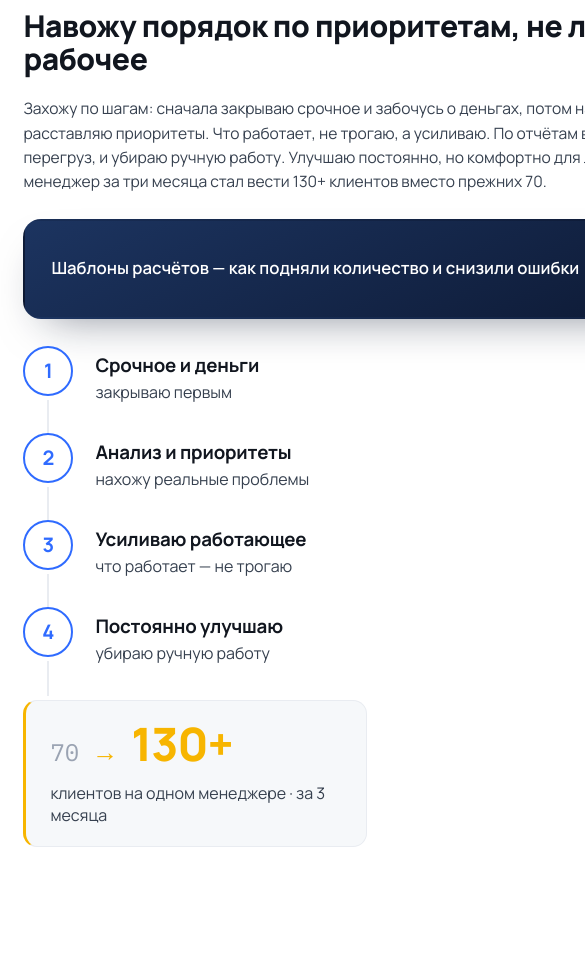
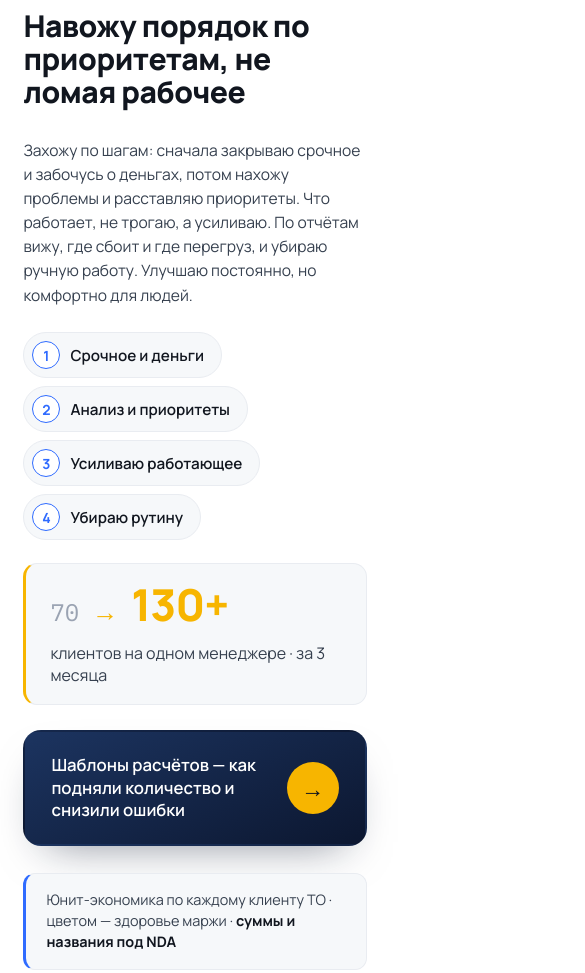
Before and after one commit to lexxshs-hue/web-lab, a plain HTML site: page index.html in a window 390 px wide. Shown: the part 3700-4673 px from the top of the page, 585 px wide, since content can reach past the window. Before the commit the page ends 4594 px from the top, so only its background shows below. Drawn offline with Linux system fonts and the light colour scheme.

Commit message:
deploy 20260609-124708

```diff
--- a/index.html
+++ b/index.html
@@ -161,24 +161,34 @@
   .viewer-close{ position:fixed; top:14px; right:14px; z-index:71; width:46px; height:46px; border-radius:50%;
     border:none; background:rgba(255,255,255,.16); color:#fff; font-size:24px; line-height:1; }
 
-  /* ===== ЭКРАН 05 (Приоритеты): лента шагов + результат ===== */
-  #s4 .text-col{ width:760px; }
-  #s4 h1{ font-size:54px; line-height:1.1; max-width:720px; }
-  #s4 .body{ max-width:720px; }
-  .flow{ position:absolute; left:960px; top:50%; transform:translateY(-50%); width:860px; display:flex; flex-direction:column; }
-  .step{ position:relative; display:flex; align-items:flex-start; gap:22px; padding-bottom:30px; }
-  .step:not(:last-of-type)::before{ content:""; position:absolute; left:24px; top:54px; bottom:-2px; width:2px; background:var(--line); }
-  .step-n{ flex:none; width:50px; height:50px; border-radius:50%; border:2px solid var(--accent); color:var(--accent);
-    background:#fff; display:flex; align-items:center; justify-content:center; font-weight:700; font-size:20px; z-index:1; }
-  .step-b{ padding-top:6px; }
-  .step-b b{ display:block; font-weight:700; font-size:21px; color:var(--ink); letter-spacing:-.01em; margin-bottom:3px; }
-  .step-b span{ font-size:16px; color:var(--body); }
-  .result{ margin-top:6px; display:flex; align-items:baseline; gap:13px; flex-wrap:wrap;
-    background:#F6F8FA; border:1px solid var(--line); border-left:3px solid var(--amber); border-radius:14px; padding:20px 24px; }
+  /* ===== ЭКРАН 05 (Приоритеты): таблица ТО СЛЕВА, текст + компактные шаги СПРАВА ===== */
+  #s4 .text-col{ left:980px; width:840px; }
+  #s4 h1{ font-size:54px; line-height:1.1; max-width:800px; }
+  #s4 .body{ max-width:820px; margin-top:30px; }
+  /* реальная таблица ТО — слева, плоская рамка на белом */
+  .to-art{ position:absolute; left:100px; top:50%; transform:translateY(-50%); width:800px;
+    display:flex; flex-direction:column; gap:16px; }
+  .to-cap{ background:#F6F8FA; border:1px solid var(--line); border-left:3px solid var(--accent); border-radius:12px;
+    padding:16px 20px; font-size:17px; line-height:1.45; color:var(--body); }
+  .to-cap b{ color:var(--ink); font-weight:700; }
+  .to-frame{ border:1px solid var(--line); border-radius:12px; overflow:hidden; box-shadow:0 20px 44px -30px rgba(13,23,48,.3); }
+  .to-frame img{ display:block; width:100%; height:auto; }
+  /* компактная лента шагов внутри текста (1→2→3→4) */
+  .steps-mini{ display:flex; flex-wrap:wrap; align-items:center; gap:10px 11px; margin-top:32px; max-width:840px; }
+  .sm{ display:inline-flex; align-items:center; gap:10px; background:#F6F8FA; border:1px solid var(--line);
+    border-radius:999px; padding:8px 17px 8px 8px; }
+  .sm i{ flex:none; width:28px; height:28px; border-radius:50%; background:#fff; border:1.5px solid var(--accent);
+    color:var(--accent); font-style:normal; font-weight:700; font-size:14px; display:flex; align-items:center; justify-content:center; }
+  .sm b{ font-weight:600; font-size:17px; color:var(--ink); }
+  .sm-arr{ color:var(--accent); font-weight:800; font-size:18px; }
+  /* результат 70→130 */
+  .result{ margin-top:30px; display:inline-flex; align-items:baseline; gap:13px; flex-wrap:wrap;
+    background:#F6F8FA; border:1px solid var(--line); border-left:3px solid var(--amber); border-radius:14px; padding:18px 24px; }
   .r-from{ font-family:'IBM Plex Mono',monospace; font-size:24px; color:var(--mute); }
   .r-arrow{ color:var(--amber); font-weight:800; font-size:26px; }
-  .r-to{ font-weight:800; font-size:46px; line-height:1; color:var(--amber); letter-spacing:-.02em; }
+  .r-to{ font-weight:800; font-size:44px; line-height:1; color:var(--amber); letter-spacing:-.02em; }
   .r-label{ font-size:16px; color:var(--body); align-self:center; }
+  #s4 .dig{ margin-top:30px; }
 
   /* ----- тёмная карта (метрика) ----- */
   .card{ container-type:size; position:absolute; left:810px; top:120px; width:1010px; height:840px;
@@ -260,11 +270,17 @@
     .modal-media video, .modal-media img{ max-height:none; width:100%; }
     .modal-media img{ cursor:zoom-in; }
 
-    /* экран 05: лента шагов в стек */
+    /* экран 05: таблица ТО + текст/шаги в стек */
+    #s4 .text-col{ left:auto; width:auto; }
     #s4 h1{ font-size:clamp(30px,7.2vw,44px); }
-    .flow{ position:static; transform:none; width:100%; }
-    .step-b b{ font-size:clamp(18px,4.8vw,21px); }
-    .r-to{ font-size:clamp(38px,12vw,46px); }
+    .to-art{ position:static; transform:none; width:100%; }
+    .to-cap{ font-size:clamp(14px,3.7vw,16px); }
+    .steps-mini{ margin-top:1.6em; gap:8px; flex-direction:column; align-items:flex-start; }
+    .sm b{ font-size:clamp(14px,3.9vw,16px); }
+    .sm-arr{ display:none; }
+    .result{ margin-top:1.4em; }
+    .r-to{ font-size:clamp(38px,12vw,44px); }
+    #s4 .dig{ margin-top:1.6em; }
 
     /* карта: авто-высота, вертикальный стек, читаемые размеры (не container-units) */
     .card{ container-type:normal; position:relative; left:auto; top:auto; width:100%; height:auto;
@@ -473,7 +489,7 @@
       </div>
     </section>
 
-    <!-- ===== ЭКРАН 05 · ПРИОРИТЕТЫ ===== -->
+    <!-- ===== ЭКРАН 05 · ПРИОРИТЕТЫ (таблица ТО слева, текст+шаги справа) ===== -->
     <section class="screen" id="s4">
       <div class="stage">
         <div class="corner">05 / 10</div>
@@ -481,19 +497,23 @@
         <div class="text-col">
           <div class="kicker">05 · приоритеты</div>
           <h1>Навожу порядок по приоритетам, не ломая рабочее</h1>
-          <p class="body">Захожу по шагам: сначала закрываю срочное и забочусь о деньгах, потом нахожу проблемы и расставляю приоритеты. Что работает, не трогаю, а усиливаю. По отчётам вижу, где сбоит и где перегруз, и убираю ручную работу. Улучшаю постоянно, но комфортно для людей. Так менеджер за три месяца стал вести 130+ клиентов вместо прежних 70.</p>
+          <p class="body">Захожу по шагам: сначала закрываю срочное и забочусь о деньгах, потом нахожу проблемы и расставляю приоритеты. Что работает, не трогаю, а усиливаю. По отчётам вижу, где сбоит и где перегруз, и убираю ручную работу. Улучшаю постоянно, но комфортно для людей.</p>
+          <div class="steps-mini">
+            <span class="sm"><i>1</i><b>Срочное и деньги</b></span><span class="sm-arr">→</span>
+            <span class="sm"><i>2</i><b>Анализ и приоритеты</b></span><span class="sm-arr">→</span>
+            <span class="sm"><i>3</i><b>Усиливаю работающее</b></span><span class="sm-arr">→</span>
+            <span class="sm"><i>4</i><b>Убираю рутину</b></span>
+          </div>
+          <div class="result"><span class="r-from">70</span><span class="r-arrow">→</span><span class="r-to">130+</span><span class="r-label">клиентов на одном менеджере · за 3 месяца</span></div>
           <div class="dig" data-modal-target="modal-tpl">
             <span class="dig-line">Шаблоны расчётов — как подняли количество и снизили ошибки</span>
             <div class="dig-arrow">→</div>
           </div>
         </div>
 
-        <div class="flow">
-          <div class="step"><span class="step-n">1</span><div class="step-b"><b>Срочное и деньги</b><span>закрываю первым</span></div></div>
-          <div class="step"><span class="step-n">2</span><div class="step-b"><b>Анализ и приоритеты</b><span>нахожу реальные проблемы</span></div></div>
-          <div class="step"><span class="step-n">3</span><div class="step-b"><b>Усиливаю работающее</b><span>что работает — не трогаю</span></div></div>
-          <div class="step"><span class="step-n">4</span><div class="step-b"><b>Постоянно улучшаю</b><span>убираю ручную работу</span></div></div>
-          <div class="result"><span class="r-from">70</span><span class="r-arrow">→</span><span class="r-to">130+</span><span class="r-label">клиентов на одном менеджере · за 3 месяца</span></div>
+        <div class="to-art">
+          <div class="to-cap">Юнит-экономика по каждому клиенту ТО · цветом — здоровье маржи · <b>суммы и названия под NDA</b></div>
+          <div class="to-frame"><img src="assets/to-margin.png" alt="Таблица юнит-экономики по клиентам ТО — маржа с цветовой логикой, данные обезличены" id="toImg"></div>
         </div>
       </div>
     </section>
@@ -568,9 +588,11 @@
     // мобильный pinch-zoom для плотных скринов в модалках
     const tgImg = document.getElementById('tgImg');
     tgImg && tgImg.addEventListener('click', ()=>{ if(mqMobile.matches) openViewer('assets/tg-okk-clean.png'); });
+    const toImg = document.getElementById('toImg');
+    toImg && toImg.addEventListener('click', ()=>{ if(mqMobile.matches) openViewer('assets/to-margin.png'); });
     viewer && viewer.querySelector('[data-vclose]').addEventListener('click', closeViewer);
     document.addEventListener('keydown', e=>{ if(e.key==='Escape'){ closeModals(); viewer && viewer.classList.remove('open'); document.body.style.overflow=''; } });
   </script>
-  <!-- build 20260609-121754 -->
+  <!-- build 20260609-124708 -->
 </body>
 </html>
```
Also changed, not shown: assets/to-margin.png (added).
